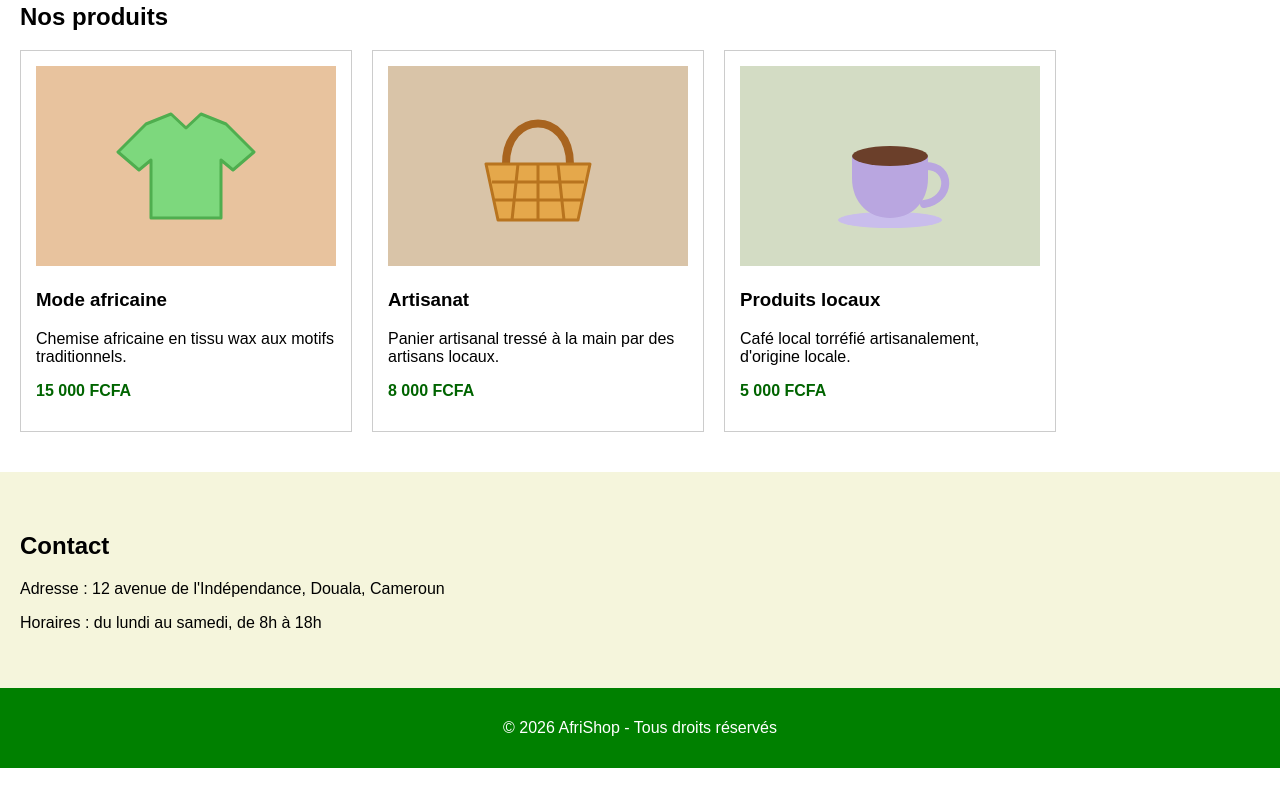
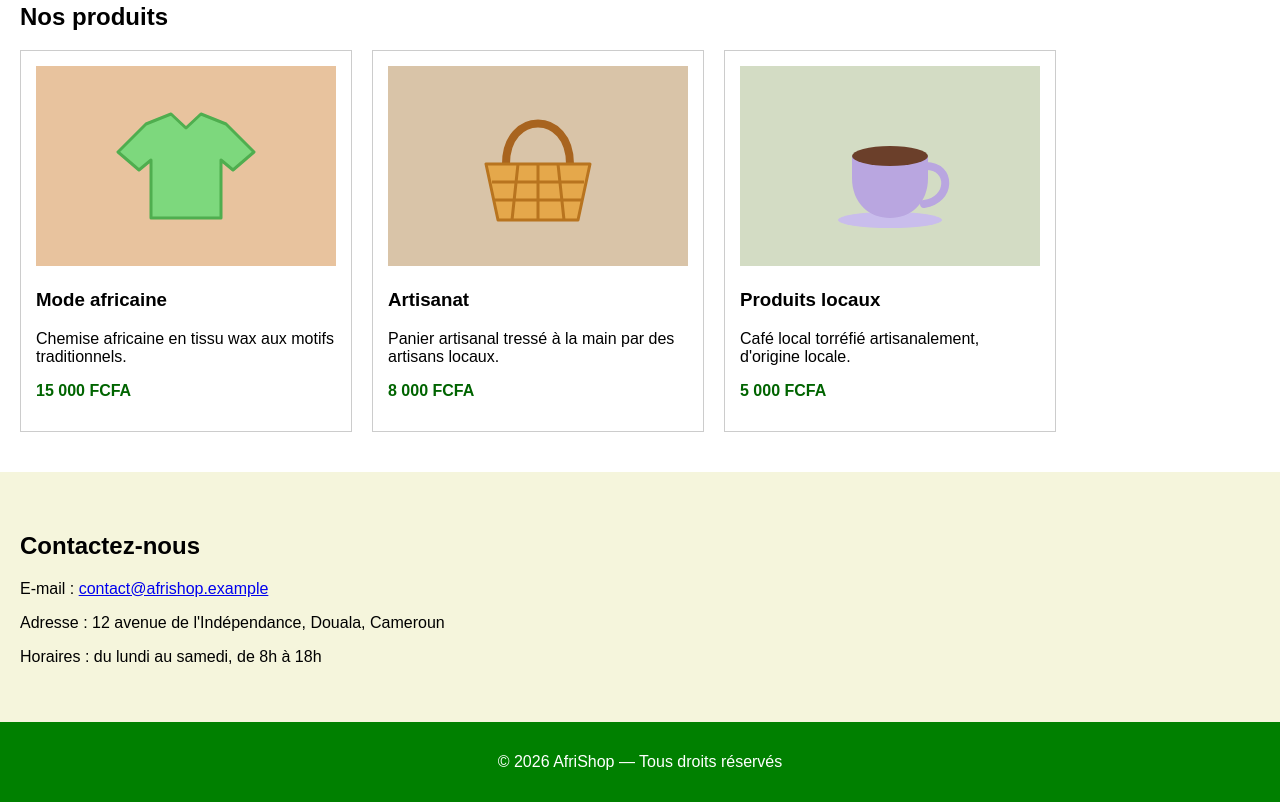
Before and after one commit to Safwan0506/AfriShop, a plain HTML site: page index.html in a window 1280 px wide. Shown: the part 535-1337 px from the top of the page. Before the commit the page ends 1303 px from the top, so only its background shows below. Drawn offline with Linux system fonts and the light colour scheme.

Commit message:
feat(contact): ajouter l email et le pied de page de la maquette
Co-Authored-By: Claude Sonnet 5.5 <noreply@anthropic.com>

```diff
--- a/index.html
+++ b/index.html
@@ -49,12 +49,13 @@
     </div>
   </section>
   <section id="contact">
-    <h2>Contact</h2>
+    <h2>Contactez-nous</h2>
+    <p>E-mail : <a href="mailto:contact@afrishop.example">contact@afrishop.example</a></p>
     <p>Adresse : 12 avenue de l'Indépendance, Douala, Cameroun</p>
     <p>Horaires : du lundi au samedi, de 8h à 18h</p>
   </section>
   <footer>
-    <p>&copy; 2026 AfriShop - Tous droits réservés</p>
+    <p>&copy; 2026 AfriShop — Tous droits réservés</p>
   </footer>
 </body>
 </html>
```
